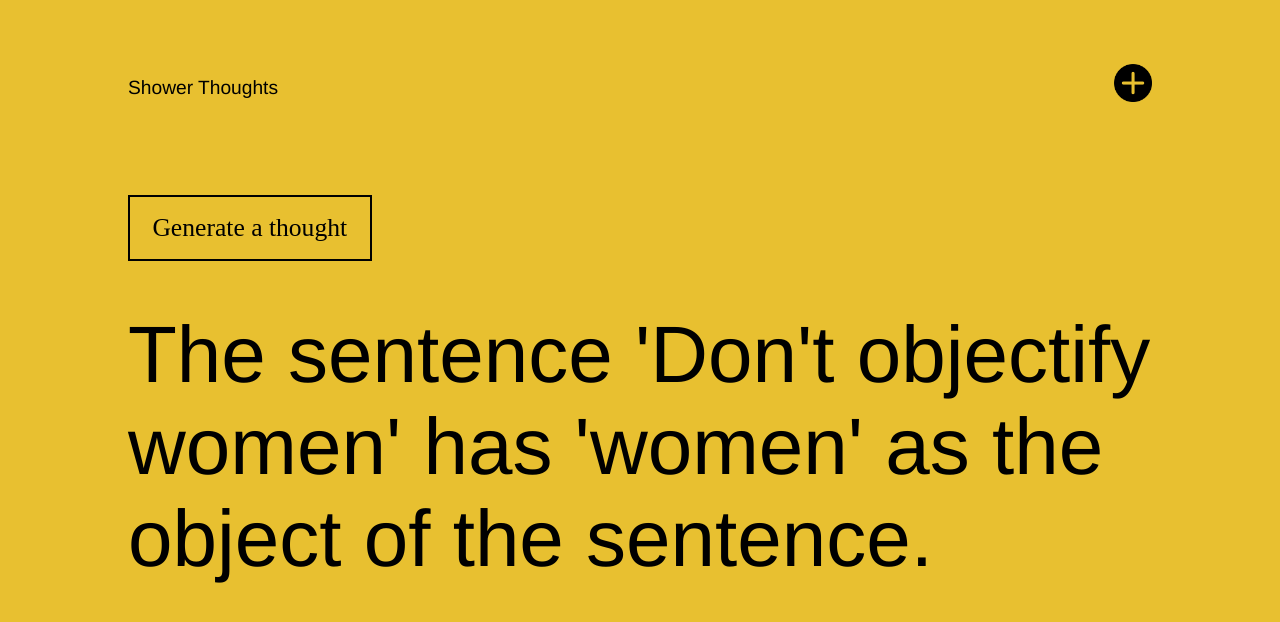
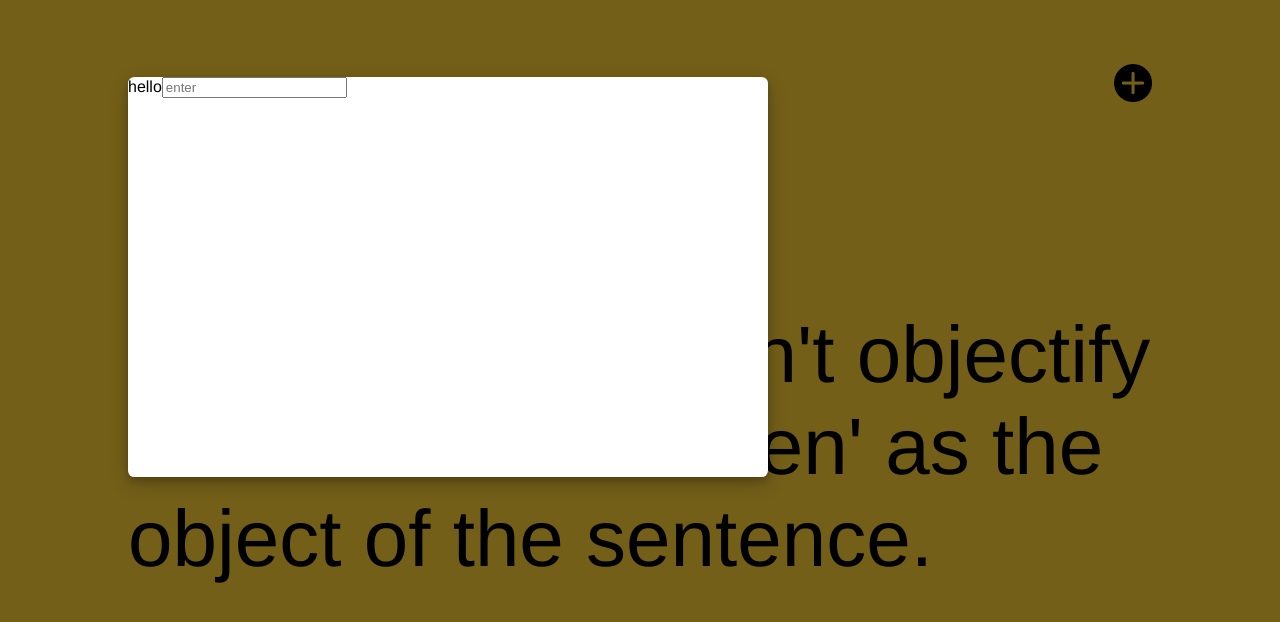
Before and after one commit to isabelxklee/shower-thoughts, a React (Create React App) app: page / in a window 1280 px wide. Shown: the top 622 px of the page. Built offline with nearby package versions, Linux system fonts and the light colour scheme; data requests are answered from the project's data file.

Commit message:
added favicon and app overlay

```diff
--- a/public/index.html
+++ b/public/index.html
@@ -23,7 +23,7 @@
       work correctly both with client-side routing and a non-root public URL.
       Learn how to configure a non-root public URL by running `npm run build`.
     -->
-    <title>React App</title>
+    <title>Shower Thoughts</title>
   </head>
   <body>
     <noscript>You need to enable JavaScript to run this app.</noscript>
--- a/src/App.css
+++ b/src/App.css
@@ -28,3 +28,28 @@ h2 {
   cursor: pointer;
   margin-top: -3rem;
 }
+
+form {
+  background-color: white;
+  color: black;
+  z-index: 2;
+  position: absolute;
+  width: 50%;
+  height: 50%;
+  box-shadow: 0 4px 8px 0 rgba(0, 0, 0, 0.2), 0 6px 20px 0 rgba(0, 0, 0, 0.19);
+  border-radius: 0.4rem;
+}
+
+#overlay {
+  position: fixed; /* Sit on top of the page content */
+  display: block; /* Hidden by default */
+  width: 100%; /* Full width (cover the whole page) */
+  height: 100%; /* Full height (cover the whole page) */
+  top: 0;
+  left: 0;
+  right: 0;
+  bottom: 0;
+  background-color: rgba(0,0,0,0.5); /* Black background with opacity */
+  z-index: 1; /* Specify a stack order in case you're using a different order for other elements */
+  cursor: pointer; /* Add a pointer on hover */
+}
--- a/src/App.js
+++ b/src/App.js
@@ -2,6 +2,7 @@ import React, {Component} from 'react'
 import './App.css'
 import Thought from './components/Thought.jsx'
 import Button from './components/Button.jsx'
+import Form from './components/Form.jsx'
 import icon from './assets/icon-add.png'
 
 class App extends Component {
@@ -51,6 +52,8 @@ class App extends Component {
 
     return (
       <div className="App">
+        <Form />
+        <div id="overlay" />
         <h1>Shower Thoughts</h1>
         <img src={icon} onClick={this.openForm} id="add-icon" alt="Icon with a plus sign"/>
         <Button variant='inverted' onClick={this.handleChange}>Generate a thought</Button>
--- /dev/null
+++ b/src/components/Form.jsx
@@ -0,0 +1,14 @@
+import React, {Component} from 'react'
+
+class Form extends Component {
+  render() {
+    return(
+      <form>
+        <label>hello</label>
+        <input placeholder="enter"/>
+      </form>
+    )
+  }
+}
+
+export default Form
```
Also changed, not shown: 1 other file (tests, documents, lock files or other folders).
